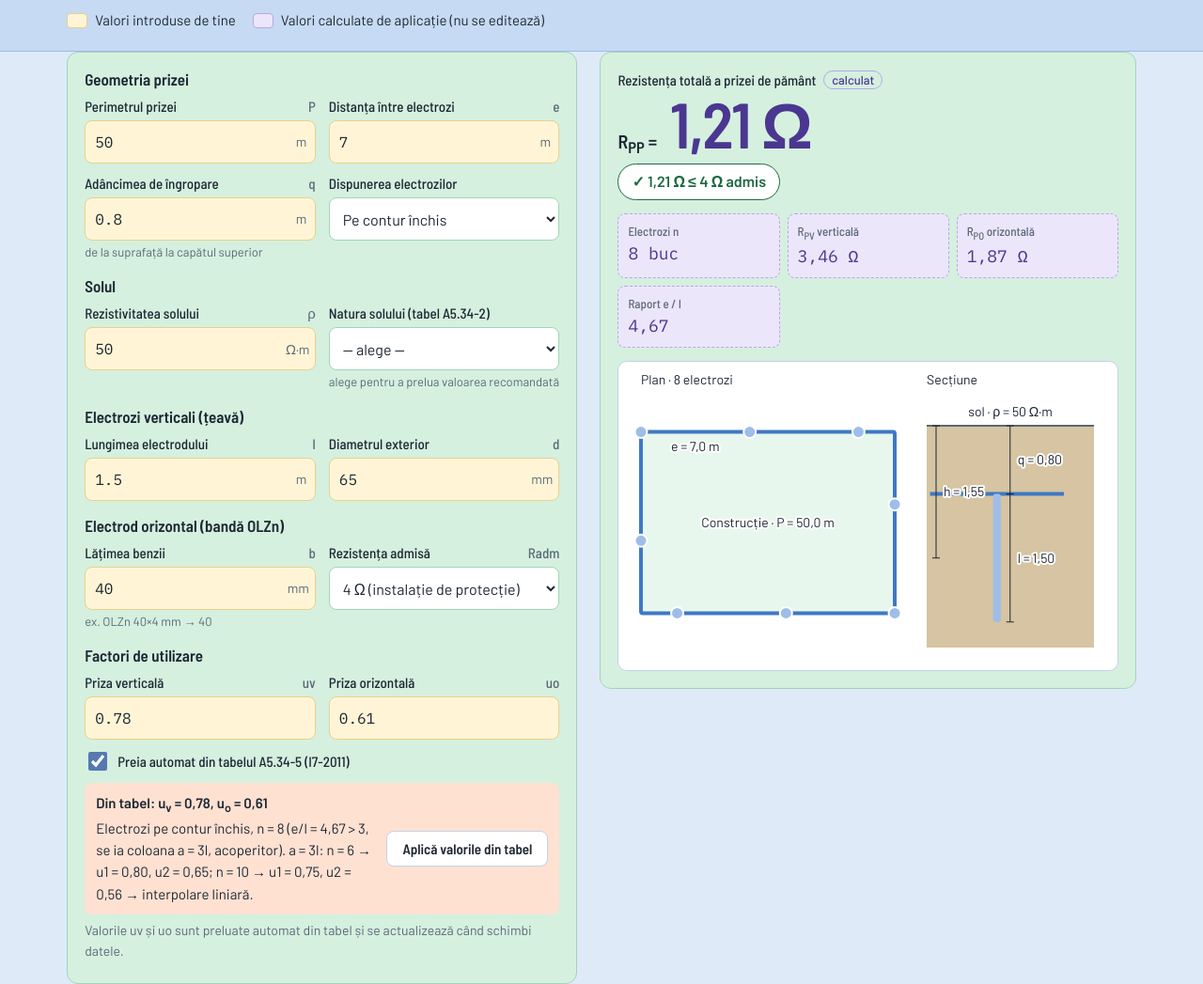
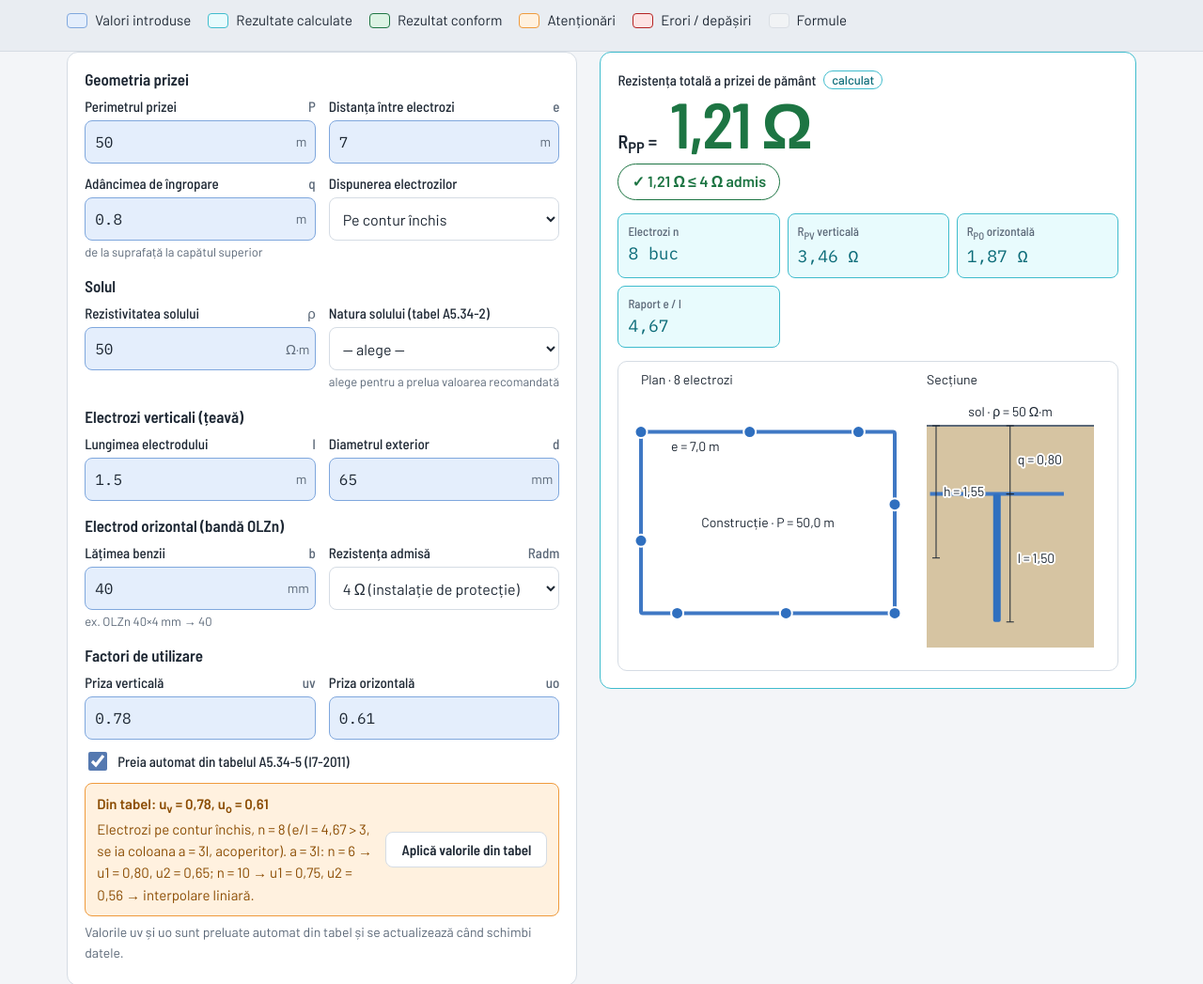
Before and after one commit to vladdanniell-alt/Priza-de-pamant, a plain HTML site: page index.html in a window 1280 px wide. Shown: the part 245-1292 px from the top of the page at 94% size. Drawn offline with Linux system fonts and the light colour scheme.

Commit message:
Culori semantice: introduse, calculate, conform, atenționări, erori, formule
Co-Authored-By: Claude Opus 5.5 <noreply@anthropic.com>
Claude-Session: https://claude.ai/code/session_019CkNwHkqL94VfL53if3WW8

```diff
--- a/index.html
+++ b/index.html
@@ -14,16 +14,17 @@
    TYPE Barlow Semi Condensed (titles) + Barlow (text) + MathML for formulas
    LAYOUT laptop: cartuș band, inputs | result+plan, section animation, steps; phone: stacked */
 :root{color-scheme:light dark;
---bg:light-dark(#dfeaf8,#121a26);--ink:light-dark(#1d2733,#e6ebf1);--mute:light-dark(#5b6878,#9aa7b6);
---line:light-dark(#c3d3e8,#2c3a4c);--panel:light-dark(#ffffff,#19202a);
---mint:light-dark(#d5f0df,#1b3a2c);--mint2:light-dark(#9fd6b7,#3d7a60);
---blue:light-dark(#ece6fb,#2a2342);--blue2:light-dark(#b7a6e8,#7a68b8);--sky2:light-dark(#9ebde8,#5579b0);
---inp:light-dark(#fff5d6,#3a3220);--inp2:light-dark(#ead08a,#8a7340);--inpk:light-dark(#7a5a00,#f0d48a);
---calk:light-dark(#4a3790,#cbbcf5);
---peach:light-dark(#ffe1d2,#4a2f24);--peach2:light-dark(#f2a785,#d98a66);
---ok:light-dark(#d3f0de,#1f4030);--okink:light-dark(#1e6a43,#9be0b9);
---bad:light-dark(#fbd9df,#4a2229);--badink:light-dark(#a02c43,#f5a9b8);
---hdr:light-dark(#c6daf3,#1a2a40);--hdr2:light-dark(#9ebde8,#3c5b88);--soil:light-dark(#d6c4a2,#3d3428);--strip:light-dark(#3f78c4,#79a8e6)}
+--bg:light-dark(#f3f5f8,#11161d);--ink:light-dark(#1d2733,#e6ebf1);--mute:light-dark(#5b6878,#9aa7b6);
+--line:light-dark(#d5dce4,#2c3642);--panel:light-dark(#ffffff,#19202a);
+--mint:light-dark(#ffffff,#19202a);--mint2:light-dark(#d5dce4,#2c3642);
+--blue:light-dark(#e8fbfd,#0f2e33);--blue2:light-dark(#3fbccd,#3aa6b6);--sky2:light-dark(#2f6fbf,#6fa3e6);
+--inp:light-dark(#e4eefc,#18283f);--inp2:light-dark(#7fa7dd,#4d76ad);--inpk:light-dark(#1d4f91,#a9c8f5);
+--calk:light-dark(#0b6b78,#8fe3ee);
+--peach:light-dark(#fff1df,#3d2a14);--peach2:light-dark(#ef9a3c,#e0a35c);--warnk:light-dark(#8a4b00,#f5c58a);
+--ok:light-dark(#dcf3e4,#173a26);--okink:light-dark(#1d7543,#9be0b9);
+--bad:light-dark(#fde3e3,#4a1f22);--badink:light-dark(#b42323,#f5a9a9);
+--fx:light-dark(#f1f3f5,#1c232c);--fx2:light-dark(#d9dee4,#2f3843);
+--hdr:light-dark(#e9edf2,#161d26);--hdr2:light-dark(#d5dce4,#2c3642);--soil:light-dark(#d6c4a2,#3d3428);--strip:light-dark(#3f78c4,#79a8e6)}
 :root[data-theme=light]{color-scheme:light}:root[data-theme=dark]{color-scheme:dark}
 *{box-sizing:border-box;min-width:0}
 html,body{margin:0}
@@ -44,12 +45,12 @@ button{font-size:16px;font-weight:600;min-height:44px;padding:0 16px;border-radi
 button:hover{border-color:var(--sky2)}
 button:disabled{opacity:.4;cursor:default}
 button:focus-visible,input:focus-visible,select:focus-visible,textarea:focus-visible,summary:focus-visible{outline:3px solid var(--sky2);outline-offset:2px}
-button.pri{background:var(--sky2);border-color:var(--sky2);color:#10233d}
+button.pri{background:light-dark(#2b3a4a,#d8e1ea);border-color:light-dark(#2b3a4a,#d8e1ea);color:light-dark(#fff,#11161d)}
 button.sm{min-height:36px;padding:0 10px;font-size:15px}
 .legend{display:flex;flex-wrap:wrap;gap:8px 18px;margin-top:12px;font-size:15px}
 .legend span{display:inline-flex;align-items:center;gap:8px}
 .sw{width:22px;height:16px;border-radius:4px;display:inline-block;border:1px solid}
-.sw.i{background:var(--inp);border-color:var(--inp2)}.sw.c{background:var(--blue);border-color:var(--blue2)}
+.sw.i{background:var(--inp);border-color:var(--inp2)}.sw.c{background:var(--blue);border-color:var(--blue2)}.sw.o{background:var(--ok);border-color:var(--okink)}.sw.w{background:var(--peach);border-color:var(--peach2)}.sw.e{background:var(--bad);border-color:var(--badink)}.sw.f{background:var(--fx);border-color:var(--fx2)}
 .cartus{display:grid;grid-template-columns:repeat(6,minmax(0,1fr));border:1.5px solid var(--ink);background:var(--panel)}
 .cartus .c{border-right:1px solid var(--line);border-bottom:1px solid var(--line);padding:6px 10px 8px}
 .cartus .c label{display:block;font-size:13px;color:var(--mute);font-weight:500}
@@ -69,10 +70,10 @@ legend{font:600 17px "Barlow Semi Condensed",sans-serif;padding:0;margin-bottom:
 .f select{font-family:Barlow,sans-serif}
 .f .u{padding:0 10px;color:var(--mute);font-size:14px;white-space:nowrap}
 .f small{display:block;color:var(--mute);font-size:13px;margin-top:2px}
-.sugg{display:flex;flex-wrap:wrap;align-items:center;gap:8px 12px;background:var(--peach);border-radius:8px;padding:10px 12px;margin:10px 0 6px;font-size:15px}
+.sugg{display:flex;flex-wrap:wrap;align-items:center;gap:8px 12px;background:var(--peach);border:1px solid var(--peach2);color:var(--warnk);border-radius:8px;padding:10px 12px;margin:10px 0 6px;font-size:15px}
 .sugg button{min-height:38px;font-size:15px}
 .res{position:sticky;top:12px}
-.rescard{background:var(--mint);border:1px solid var(--mint2);border-radius:12px;padding:18px}
+.rescard{background:var(--panel);border:1.5px solid var(--blue2);border-radius:12px;padding:18px}
 .big{display:flex;flex-wrap:wrap;align-items:baseline;gap:6px 14px}
 .big .v{font:600 clamp(44px,7vw,68px)/1 "Barlow Semi Condensed",sans-serif;letter-spacing:-.02em;white-space:nowrap;color:var(--calk)}
 .big .k{font:600 20px "Barlow Semi Condensed",sans-serif}
@@ -80,7 +81,7 @@ legend{font:600 17px "Barlow Semi Condensed",sans-serif;padding:0;margin-bottom:
 .verdict{display:inline-flex;align-items:center;gap:8px;border-radius:999px;padding:6px 14px;font-weight:600;margin-top:8px}
 .verdict.ok{background:var(--panel);color:var(--okink);border:1.5px solid var(--okink)}.verdict.bad{background:var(--bad);color:var(--badink);border:1.5px solid var(--badink)}
 .kpis{display:grid;grid-template-columns:repeat(auto-fit,minmax(8.5em,1fr));gap:8px;margin-top:14px}
-.kpi{background:var(--blue);border-radius:8px;padding:8px 10px;border:1px dashed var(--blue2)}
+.kpi{background:var(--blue);border-radius:8px;padding:8px 10px;border:1px solid var(--blue2)}
 .kpi .lbl{font-size:13px;color:var(--mute)}.kpi .num{font-size:18px;white-space:nowrap;color:var(--calk)}
 .fig{position:relative;height:330px;margin-top:14px;background:var(--panel);border-radius:10px;border:1px solid var(--line)}
 .fig>svg{position:absolute;inset:0;width:100%;height:100%}
@@ -102,14 +103,18 @@ details.step>summary::-webkit-details-marker{display:none}
 .chev{font:500 14px Barlow,sans-serif;color:var(--mute);white-space:nowrap}
 .chev::after{content:" ▾";display:inline-block;transition:transform .2s}
 details[open] .chev::after{transform:rotate(180deg)}
-.mod{font:500 13px Barlow,sans-serif;color:var(--badink);background:var(--bad);border-radius:999px;padding:1px 8px}
+.mod{font:500 13px Barlow,sans-serif;color:var(--warnk);background:var(--peach);border:1px solid var(--peach2);border-radius:999px;padding:1px 8px}
 .sbody{padding:4px 0 16px 0;display:grid;gap:10px}
-.eqline{overflow-x:auto;padding:6px 2px;font-size:17px}
+.eqline{overflow-x:auto;padding:8px 12px;font-size:17px;background:var(--fx);border:1px solid var(--fx2);border-radius:8px}
+.rp .eqline{background:none;border:0;padding:2px 0}
 .edit{display:grid;grid-template-columns:minmax(0,1fr) auto;gap:8px;align-items:center}
 .edit input{width:100%;font:15px "IBM Plex Mono",monospace;padding:8px 10px;min-height:44px;border:1px solid var(--inp2);background:var(--inp);color:var(--ink);border-radius:8px}
 .edit input.badin{border-color:var(--badink)}
 .hint{font-size:13px;color:var(--mute)}.err{font-size:14px;color:var(--badink)}
 .step.fin .r{font-size:22px}
+.step .r.okv{background:var(--ok);border-color:var(--okink);color:var(--okink)}.step .r.badv{background:var(--bad);border-color:var(--badink);color:var(--badink)}
+.big .v.okv{color:var(--okink)}.big .v.badv{color:var(--badink)}
+#uSrc.warn{color:var(--warnk)}
 .desc{margin-top:30px;display:grid;grid-template-columns:repeat(2,minmax(0,1fr));gap:24px}
 textarea{width:100%;min-height:150px;border:1px solid var(--inp2);border-radius:8px;background:var(--inp);color:var(--ink);font:16px/1.55 Barlow,sans-serif;padding:10px 12px;resize:vertical}
 .ref{margin-top:30px}
@@ -199,7 +204,7 @@ dialog::backdrop{background:rgba(20,28,40,.45)}
    <div class="c w1"><label for="hData">Data</label><input id="hData" data-h type="date"></div>
   </div>
   <datalist id="fazeL"><option value="SF"><option value="DALI"><option value="PT"><option value="DTAC"><option value="DE"><option value="PT+DE"></datalist>
-  <div class="legend"><span><i class="sw i"></i>Valori introduse de tine</span><span><i class="sw c"></i>Valori calculate de aplicație (nu se editează)</span></div>
+  <div class="legend"><span><i class="sw i"></i>Valori introduse</span><span><i class="sw c"></i>Rezultate calculate</span><span><i class="sw o"></i>Rezultat conform</span><span><i class="sw w"></i>Atenționări</span><span><i class="sw e"></i>Erori / depășiri</span><span><i class="sw f"></i>Formule</span></div>
  </div>
 </header>
 
@@ -439,7 +444,7 @@ function eqHTML(r,s,withSub){const o=r.steps[s.id];if(!o.ast)return'';
  return withSub?M(`${lhs}<mo>=</mo>${mm(o.ast,r.env)}${o.err?'':res}`):M(`${lhs}<mo>=</mo>${mm(o.ast,null)}`)}
 function render(){
  const r=calc(st);R=r;const ok=valid(r),adm=+st.radm;
- $('vR').textContent=ok?fmt(r.RPP,2)+' Ω':'–';
+ $('vR').textContent=ok?fmt(r.RPP,2)+' Ω':'–';$('vR').className='v'+(ok?(r.RPP<=adm?' okv':' badv'):'');
  const v=$('verd');
  if(!ok){v.className='verdict bad';v.textContent='Verifică datele sau formulele'}
  else if(r.RPP<=adm){v.className='verdict ok';v.textContent=`✓ ${fmt(r.RPP,2)} Ω ≤ ${adm} Ω admis`}
@@ -450,9 +455,10 @@ function render(){
   const tv=S.uv,to=S.uo;
   if(st.uAuto&&(+st.uv!==tv||+st.uo!==to)){st.uv=tv;st.uo=to;$('uv').value=tv;$('uo').value=to;save('pp-calc',st);return render()}
   const fromT=+st.uv===tv&&+st.uo===to;
-  $('uSrc').textContent=st.uAuto?'Valorile uv și uo sunt preluate automat din tabel și se actualizează când schimbi datele.':fromT?'Valorile introduse coincid cu cele din tabel.':'Valori introduse manual (diferă de tabel). Ex.: 0,55 / 0,33 din Excel corespund rândului a = l, contur, n = 10.';}
+  $('uSrc').className=(!st.uAuto&&!fromT)?'note warn':'note';$('uSrc').textContent=st.uAuto?'Valorile uv și uo sunt preluate automat din tabel și se actualizează când schimbi datele.':fromT?'Valorile introduse coincid cu cele din tabel.':'Valori introduse manual (diferă de tabel). Ex.: 0,55 / 0,33 din Excel corespund rândului a = l, contur, n = 10.';}
  for(const s of STEPS){const o=r.steps[s.id];
   $('sr-'+s.id).textContent=o.err?'–':fmt(o.v,s.dec)+' '+s.u;
+  $('sr-'+s.id).className='r'+(s.fin&&!o.err?(o.v<=adm?' okv':' badv'):'');
   $('sf-'+s.id).innerHTML=o.ast?eqHTML(r,s,false):'';
   $('ss-'+s.id).innerHTML=o.ast?eqHTML(r,s,true):'';
   $('se-'+s.id).innerHTML=FX[s.id]!=null&&FX[s.id]!==s.ex?'<span class="mod">formulă modificată</span>':'';
```
